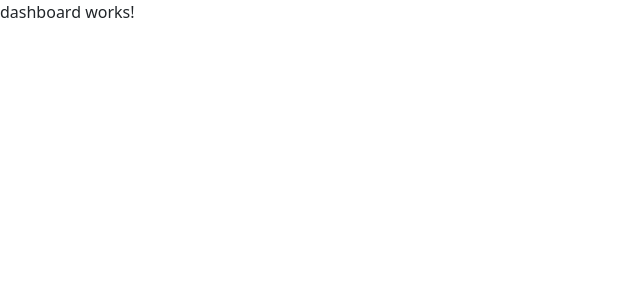
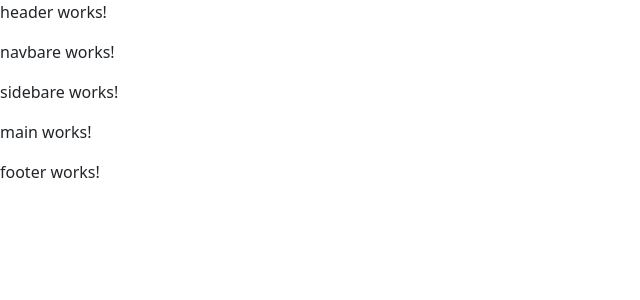
Before and after one commit to othmane-cut/Front-end-smart-event, an Angular app: page /dashboard in a window 1280 px wide. Shown: the top 300 px of the page, without its empty margins (0-640 px from the left). Built offline with nearby package versions, Linux system fonts and the light colour scheme.

Commit message:
add navbar

```diff
--- a/src/app/dashboard/dashboard.html
+++ b/src/app/dashboard/dashboard.html
@@ -1 +1,5 @@
-<p>dashboard works!</p>
+<app-header></app-header>
+<app-navbare></app-navbare>
+<app-sidebare></app-sidebare>
+<app-main></app-main>
+<app-footer></app-footer>
--- /dev/null
+++ b/src/app/layout/navbare/navbare.html
@@ -0,0 +1 @@
+<p>navbare works!</p>
```
Also changed, not shown: src/app/dashboard/dashboard.ts (+6 -1 lines), src/app/layout/navbare/navbare.ts (added, +11 -0 lines), src/app/layout/navbare/navbare.css (added), 1 other file (tests, documents, lock files or other folders).
